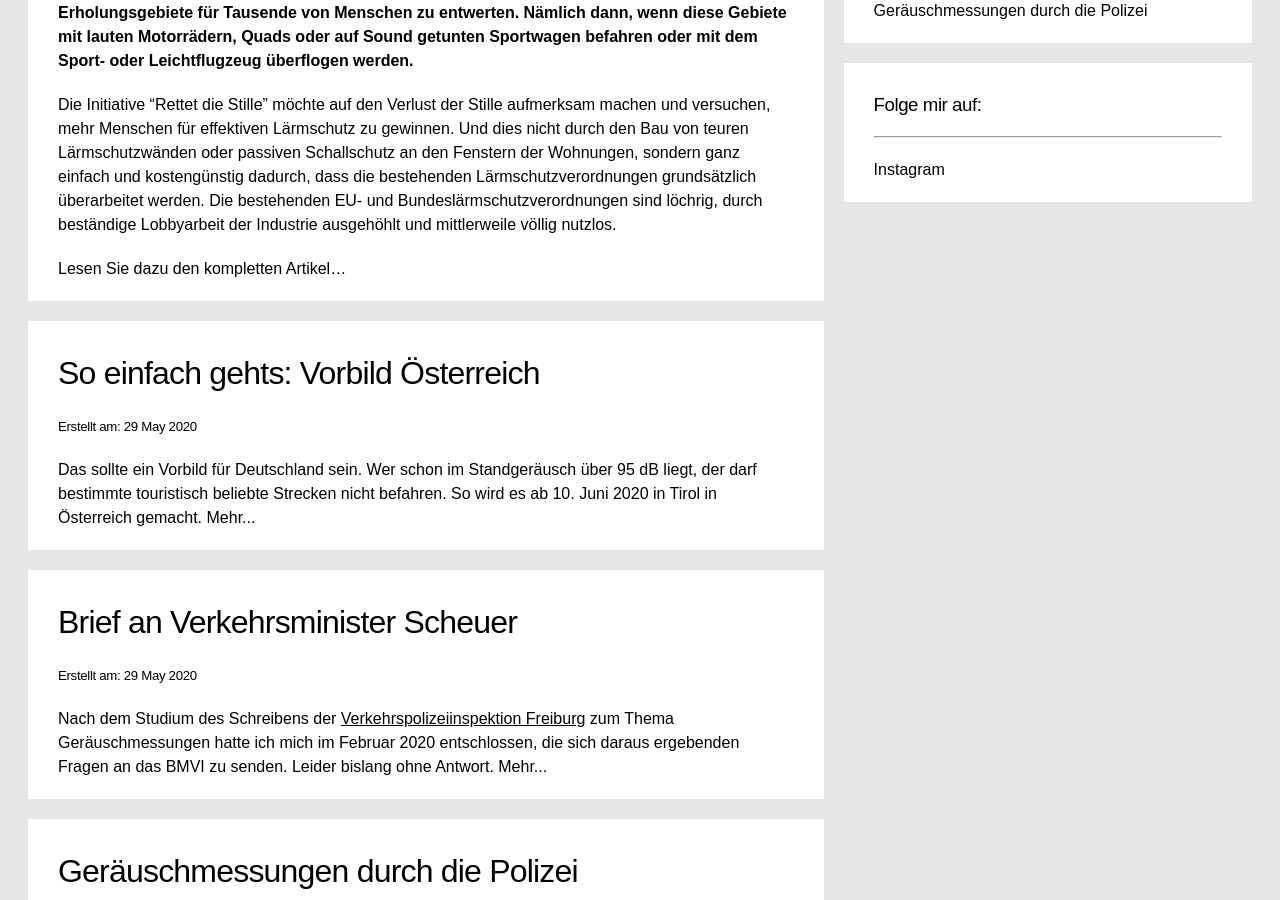
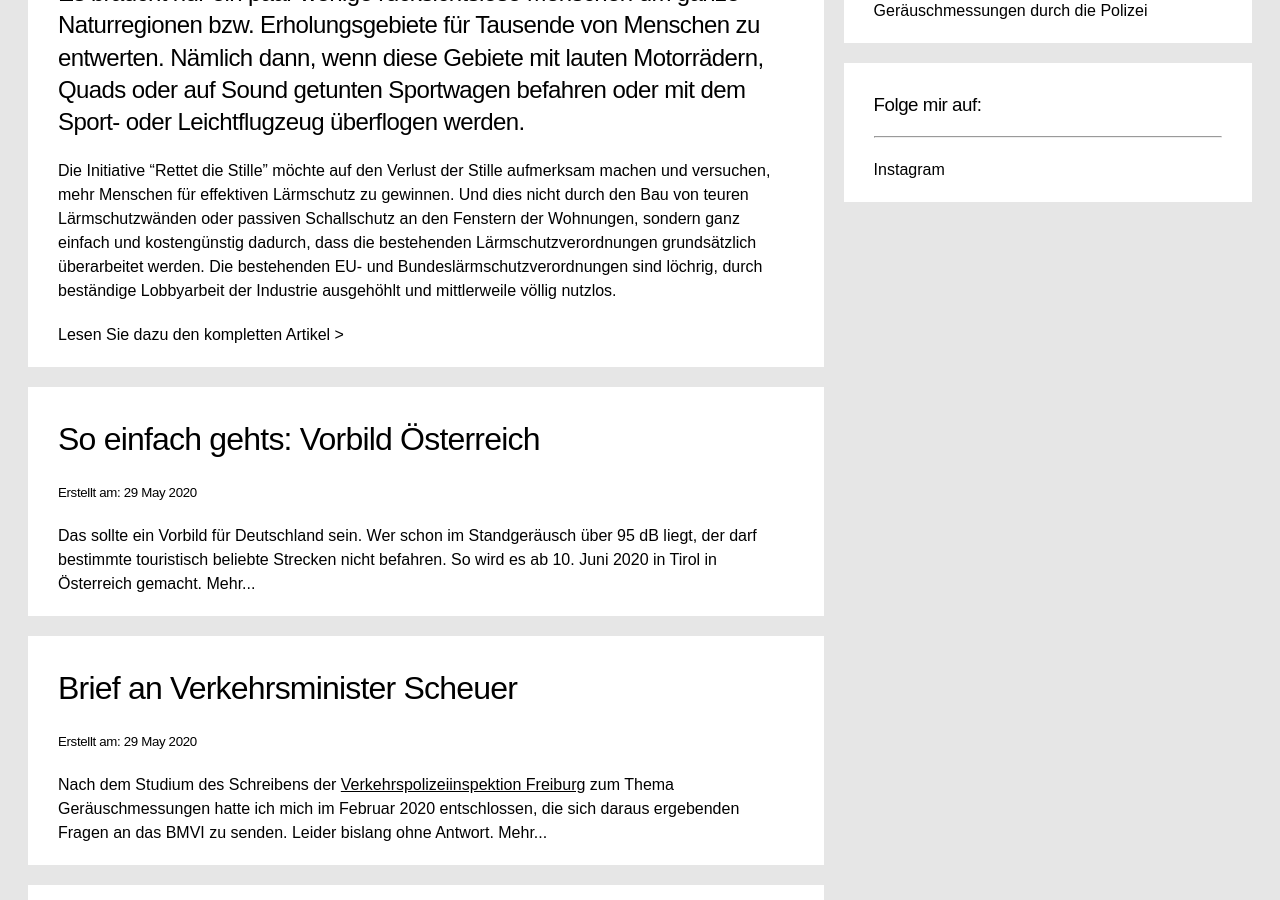
Before and after one commit to rettet-die-stille/rettet-die-stille.github.io, a Jekyll site: the page built from index.md, in a window 1280 px wide and 900 px high, scrolled down 635 px. Built offline with Jekyll 4.4.1, drawn with Linux system fonts in a browser that asks for light colours; our own code applies the rules of GitHub Pages for plain Markdown files.

```diff
--- a/index.md
+++ b/index.md
@@ -2,8 +2,8 @@
 layout: home
 ---
 
-<b>Es braucht nur ein paar wenige rücksichtslose Menschen um ganze Naturregionen bzw. Erholungsgebiete für Tausende von Menschen zu entwerten. Nämlich dann, wenn diese Gebiete mit lauten Motorrädern, Quads oder auf Sound getunten Sportwagen befahren oder mit dem Sport- oder Leichtflugzeug überflogen werden.</b>
+## Es braucht nur ein paar wenige rücksichtslose Menschen um ganze Naturregionen bzw. Erholungsgebiete für Tausende von Menschen zu entwerten. Nämlich dann, wenn diese Gebiete mit lauten Motorrädern, Quads oder auf Sound getunten Sportwagen befahren oder mit dem Sport- oder Leichtflugzeug überflogen werden.
 
 Die Initiative "Rettet die Stille" möchte auf den Verlust der Stille aufmerksam machen und versuchen, mehr Menschen für effektiven Lärmschutz zu gewinnen. Und dies nicht durch den Bau von teuren Lärmschutzwänden oder passiven Schallschutz an den Fenstern der Wohnungen, sondern ganz einfach und kostengünstig dadurch, dass die bestehenden Lärmschutzverordnungen grundsätzlich überarbeitet werden. Die bestehenden EU- und Bundeslärmschutzverordnungen sind löchrig, durch beständige Lobbyarbeit der Industrie ausgehöhlt und mittlerweile völlig nutzlos.
 
-Lesen Sie dazu <a href="index2.html">den kompletten Artikel...</a>
+Lesen Sie dazu <a href="index2.html">den kompletten Artikel ></a>
```
